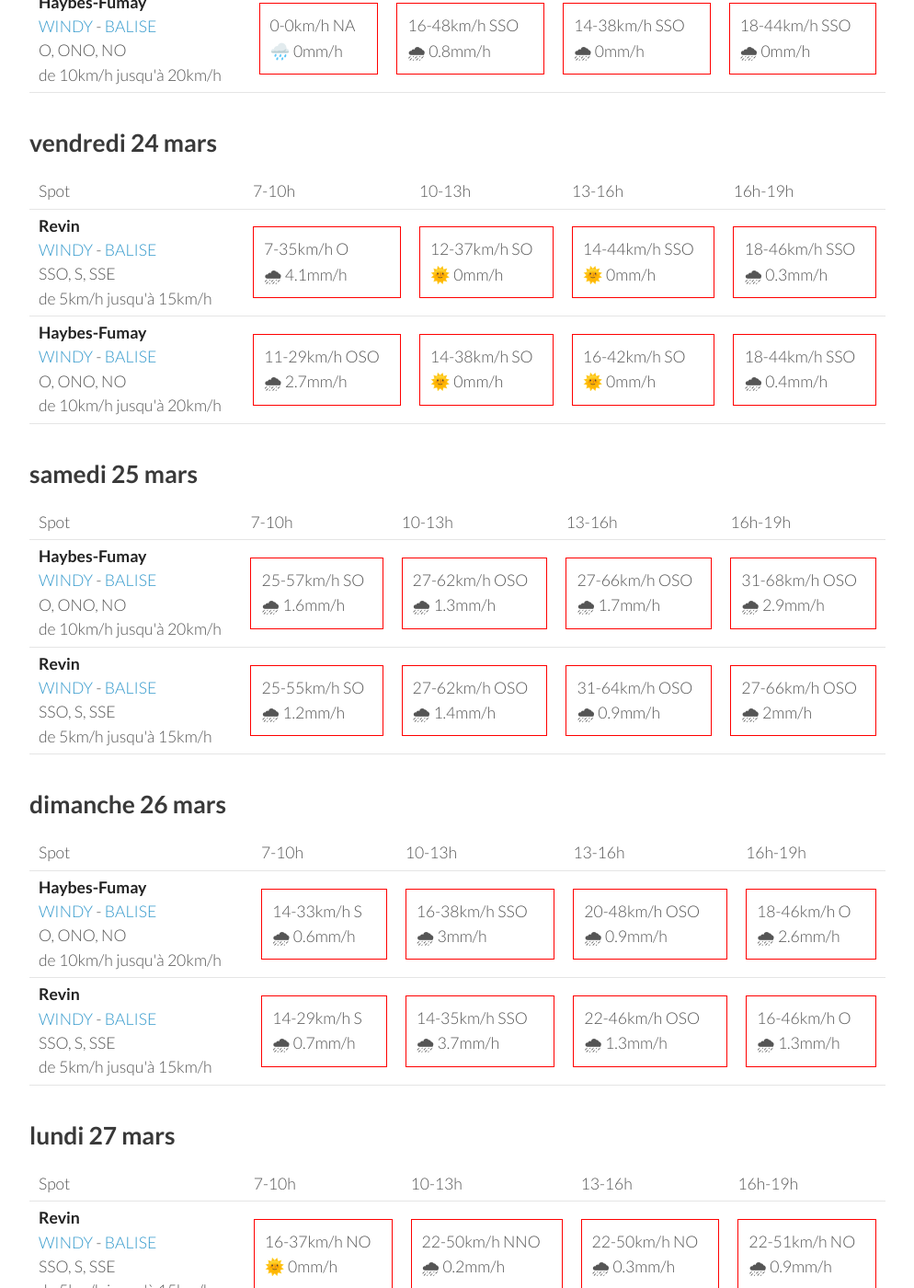
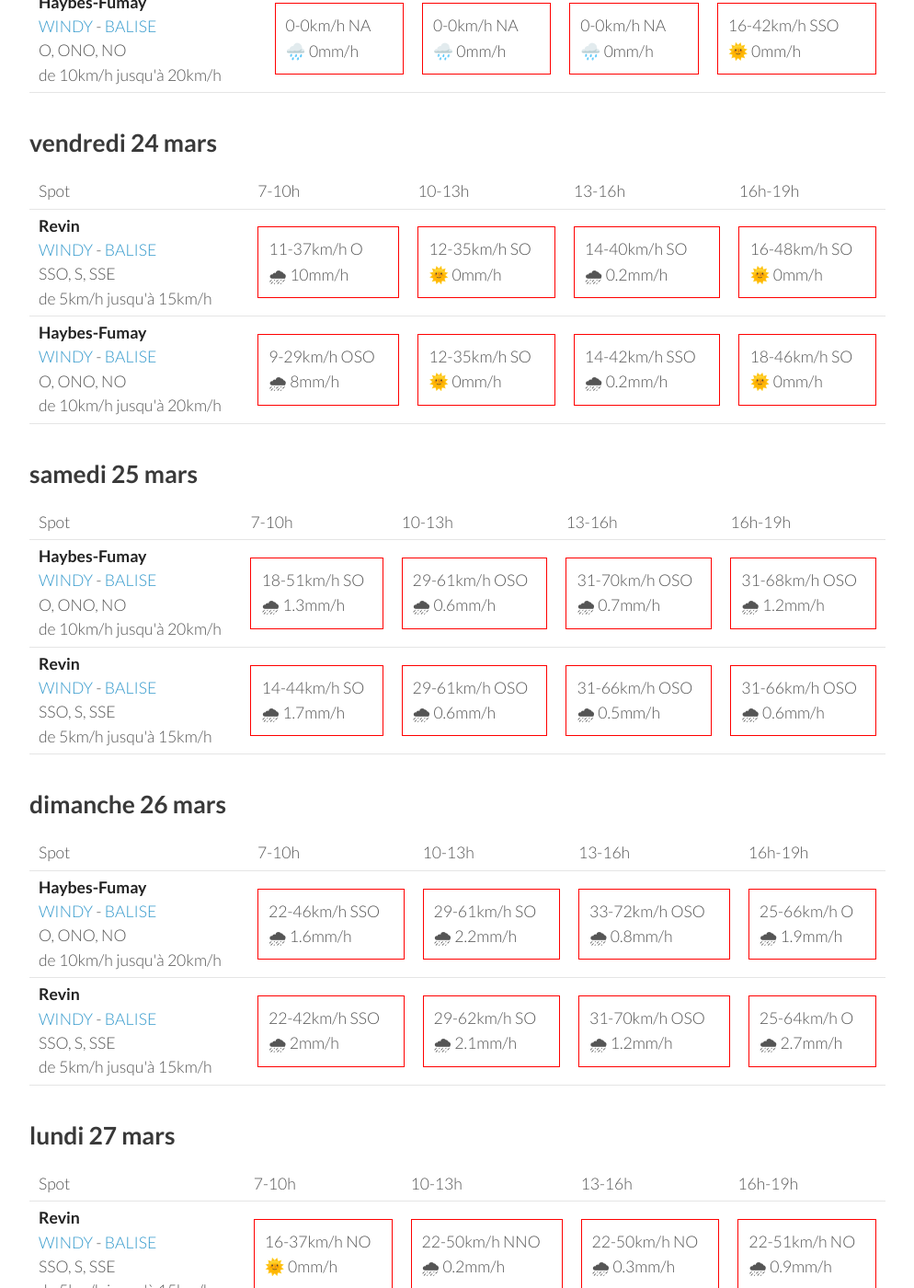
Before and after one commit to parapente-dans-le-nord/parapente-dans-le-nord.github.io, a Jekyll site: the page built from ardennes.markdown, in a window 1280 px wide and 1400 px high, scrolled down 499 px. Shown: the whole window at 92% size, without its empty margins (26-1020 px from the left). Built offline with Jekyll 4.4.1, drawn with Linux system fonts in a browser that asks for light colours; some of the changed text lies outside the part shown.

Commit message:
update index.markdown

```diff
--- a/ardennes.markdown
+++ b/ardennes.markdown
@@ -25,18 +25,18 @@ page mise à jour le jeudi 23 mars 13:10
         <td><strong>Revin</strong><br><a href="https://windy.com/49.948/4.625?49.543,4.625,8">WINDY</a> - <span class=""><a href="http://www.balisemeteo.com/balise.php?idBalise=5019">BALISE</a> </span><br> <span class="vent-favorable">SSO, S, SSE</span><br><span class="force-vent">de 5km/h jusqu'à 15km/h</span> </td>
 
             <td><div class="not-flyable"><p>0-0km/h NA</p><p>🌧️ 0mm/h</p></div></td>
-            <td><div class="not-flyable"><p>12-42km/h SSO</p><p>🌧 0.9mm/h</p></div></td>
-            <td><div class="not-flyable"><p>14-35km/h SSO</p><p>🌧 0mm/h</p></div></td>
-            <td><div class="not-flyable"><p>16-42km/h SSO</p><p>🌧 0mm/h</p></div></td>
+            <td><div class="not-flyable"><p>0-0km/h NA</p><p>🌧️ 0mm/h</p></div></td>
+            <td><div class="not-flyable"><p>0-0km/h NA</p><p>🌧️ 0mm/h</p></div></td>
+            <td><div class="not-flyable"><p>14-40km/h SSO</p><p>🌞 0mm/h</p></div></td>
 
     </tr>
 <tr>
         <td><strong>Haybes-Fumay</strong><br><a href="https://windy.com/49.998/4.715?49.913,4.738,10">WINDY</a> - <span class=""><a href="http://www.balisemeteo.com/balise.php?idBalise=104">BALISE</a> </span><br> <span class="vent-favorable">O, ONO, NO</span><br><span class="force-vent">de 10km/h jusqu'à 20km/h</span> </td>
 
             <td><div class="not-flyable"><p>0-0km/h NA</p><p>🌧️ 0mm/h</p></div></td>
-            <td><div class="not-flyable"><p>16-48km/h SSO</p><p>🌧 0.8mm/h</p></div></td>
-            <td><div class="not-flyable"><p>14-38km/h SSO</p><p>🌧 0mm/h</p></div></td>
-            <td><div class="not-flyable"><p>18-44km/h SSO</p><p>🌧 0mm/h</p></div></td>
+            <td><div class="not-flyable"><p>0-0km/h NA</p><p>🌧️ 0mm/h</p></div></td>
+            <td><div class="not-flyable"><p>0-0km/h NA</p><p>🌧️ 0mm/h</p></div></td>
+            <td><div class="not-flyable"><p>16-42km/h SSO</p><p>🌞 0mm/h</p></div></td>
 
     </tr>
 
@@ -58,20 +58,20 @@ page mise à jour le jeudi 23 mars 13:10
 <tr>
         <td><strong>Revin</strong><br><a href="https://windy.com/49.948/4.625?49.543,4.625,8">WINDY</a> - <span class=""><a href="http://www.balisemeteo.com/balise.php?idBalise=5019">BALISE</a> </span><br> <span class="vent-favorable">SSO, S, SSE</span><br><span class="force-vent">de 5km/h jusqu'à 15km/h</span> </td>
 
-            <td><div class="not-flyable"><p>7-35km/h O</p><p>🌧 4.1mm/h</p></div></td>
-            <td><div class="not-flyable"><p>12-37km/h SO</p><p>🌞 0mm/h</p></div></td>
-            <td><div class="not-flyable"><p>14-44km/h SSO</p><p>🌞 0mm/h</p></div></td>
-            <td><div class="not-flyable"><p>18-46km/h SSO</p><p>🌧 0.3mm/h</p></div></td>
+            <td><div class="not-flyable"><p>11-37km/h O</p><p>🌧 10mm/h</p></div></td>
+            <td><div class="not-flyable"><p>12-35km/h SO</p><p>🌞 0mm/h</p></div></td>
+            <td><div class="not-flyable"><p>14-40km/h SO</p><p>🌧 0.2mm/h</p></div></td>
+            <td><div class="not-flyable"><p>16-48km/h SO</p><p>🌞 0mm/h</p></div></td>
 
 
     </tr>
 <tr>
         <td><strong>Haybes-Fumay</strong><br><a href="https://windy.com/49.998/4.715?49.913,4.738,10">WINDY</a> - <span class=""><a href="http://www.balisemeteo.com/balise.php?idBalise=104">BALISE</a> </span><br> <span class="vent-favorable">O, ONO, NO</span><br><span class="force-vent">de 10km/h jusqu'à 20km/h</span> </td>
 
-            <td><div class="not-flyable"><p>11-29km/h OSO</p><p>🌧 2.7mm/h</p></div></td>
-            <td><div class="not-flyable"><p>14-38km/h SO</p><p>🌞 0mm/h</p></div></td>
-            <td><div class="not-flyable"><p>16-42km/h SO</p><p>🌞 0mm/h</p></div></td>
-            <td><div class="not-flyable"><p>18-44km/h SSO</p><p>🌧 0.4mm/h</p></div></td>
+            <td><div class="not-flyable"><p>9-29km/h OSO</p><p>🌧 8mm/h</p></div></td>
+            <td><div class="not-flyable"><p>12-35km/h SO</p><p>🌞 0mm/h</p></div></td>
+            <td><div class="not-flyable"><p>14-42km/h SSO</p><p>🌧 0.2mm/h</p></div></td>
+            <td><div class="not-flyable"><p>18-46km/h SO</p><p>🌞 0mm/h</p></div></td>
 
 
     </tr>
@@ -94,20 +94,20 @@ page mise à jour le jeudi 23 mars 13:10
 <tr>
         <td><strong>Haybes-Fumay</strong><br><a href="https://windy.com/49.998/4.715?49.913,4.738,10">WINDY</a> - <span class=""><a href="http://www.balisemeteo.com/balise.php?idBalise=104">BALISE</a> </span><br> <span class="vent-favorable">O, ONO, NO</span><br><span class="force-vent">de 10km/h jusqu'à 20km/h</span> </td>
 
-            <td><div class="not-flyable"><p>25-57km/h SO</p><p>🌧 1.6mm/h</p></div></td>
-            <td><div class="not-flyable"><p>27-62km/h OSO</p><p>🌧 1.3mm/h</p></div></td>
-            <td><div class="not-flyable"><p>27-66km/h OSO</p><p>🌧 1.7mm/h</p></div></td>
-            <td><div class="not-flyable"><p>31-68km/h OSO</p><p>🌧 2.9mm/h</p></div></td>
+            <td><div class="not-flyable"><p>18-51km/h SO</p><p>🌧 1.3mm/h</p></div></td>
+            <td><div class="not-flyable"><p>29-61km/h OSO</p><p>🌧 0.6mm/h</p></div></td>
+            <td><div class="not-flyable"><p>31-70km/h OSO</p><p>🌧 0.7mm/h</p></div></td>
+            <td><div class="not-flyable"><p>31-68km/h OSO</p><p>🌧 1.2mm/h</p></div></td>
 
 
     </tr>
 <tr>
         <td><strong>Revin</strong><br><a href="https://windy.com/49.948/4.625?49.543,4.625,8">WINDY</a> - <span class=""><a href="http://www.balisemeteo.com/balise.php?idBalise=5019">BALISE</a> </span><br> <span class="vent-favorable">SSO, S, SSE</span><br><span class="force-vent">de 5km/h jusqu'à 15km/h</span> </td>
 
-            <td><div class="not-flyable"><p>25-55km/h SO</p><p>🌧 1.2mm/h</p></div></td>
-            <td><div class="not-flyable"><p>27-62km/h OSO</p><p>🌧 1.4mm/h</p></div></td>
-            <td><div class="not-flyable"><p>31-64km/h OSO</p><p>🌧 0.9mm/h</p></div></td>
-            <td><div class="not-flyable"><p>27-66km/h OSO</p><p>🌧 2mm/h</p></div></td>
+            <td><div class="not-flyable"><p>14-44km/h SO</p><p>🌧 1.7mm/h</p></div></td>
+            <td><div class="not-flyable"><p>29-61km/h OSO</p><p>🌧 0.6mm/h</p></div></td>
+            <td><div class="not-flyable"><p>31-66km/h OSO</p><p>🌧 0.5mm/h</p></div></td>
+            <td><div class="not-flyable"><p>31-66km/h OSO</p><p>🌧 0.6mm/h</p></div></td>
 
 
     </tr>
@@ -130,20 +130,20 @@ page mise à jour le jeudi 23 mars 13:10
 <tr>
         <td><strong>Haybes-Fumay</strong><br><a href="https://windy.com/49.998/4.715?49.913,4.738,10">WINDY</a> - <span class=""><a href="http://www.balisemeteo.com/balise.php?idBalise=104">BALISE</a> </span><br> <span class="vent-favorable">O, ONO, NO</span><br><span class="force-vent">de 10km/h jusqu'à 20km/h</span> </td>
 
-            <td><div class="not-flyable"><p>14-33km/h S</p><p>🌧 0.6mm/h</p></div></td>
-            <td><div class="not-flyable"><p>16-38km/h SSO</p><p>🌧 3mm/h</p></div></td>
-            <td><div class="not-flyable"><p>20-48km/h OSO</p><p>🌧 0.9mm/h</p></div></td>
-            <td><div class="not-flyable"><p>18-46km/h O</p><p>🌧 2.6mm/h</p></div></td>
+            <td><div class="not-flyable"><p>22-46km/h SSO</p><p>🌧 1.6mm/h</p></div></td>
+            <td><div class="not-flyable"><p>29-61km/h SO</p><p>🌧 2.2mm/h</p></div></td>
+            <td><div class="not-flyable"><p>33-72km/h OSO</p><p>🌧 0.8mm/h</p></div></td>
+            <td><div class="not-flyable"><p>25-66km/h O</p><p>🌧 1.9mm/h</p></div></td>
 
 
     </tr>
 <tr>
         <td><strong>Revin</strong><br><a href="https://windy.com/49.948/4.625?49.543,4.625,8">WINDY</a> - <span class=""><a href="http://www.balisemeteo.com/balise.php?idBalise=5019">BALISE</a> </span><br> <span class="vent-favorable">SSO, S, SSE</span><br><span class="force-vent">de 5km/h jusqu'à 15km/h</span> </td>
 
-            <td><div class="not-flyable"><p>14-29km/h S</p><p>🌧 0.7mm/h</p></div></td>
-            <td><div class="not-flyable"><p>14-35km/h SSO</p><p>🌧 3.7mm/h</p></div></td>
-            <td><div class="not-flyable"><p>22-46km/h OSO</p><p>🌧 1.3mm/h</p></div></td>
-            <td><div class="not-flyable"><p>16-46km/h O</p><p>🌧 1.3mm/h</p></div></td>
+            <td><div class="not-flyable"><p>22-42km/h SSO</p><p>🌧 2mm/h</p></div></td>
+            <td><div class="not-flyable"><p>29-62km/h SO</p><p>🌧 2.1mm/h</p></div></td>
+            <td><div class="not-flyable"><p>31-70km/h OSO</p><p>🌧 1.2mm/h</p></div></td>
+            <td><div class="not-flyable"><p>25-64km/h O</p><p>🌧 2.7mm/h</p></div></td>
 
 
     </tr>
```
Also changed, not shown: other parts of ardennes.markdown (+1 -1 lines).
